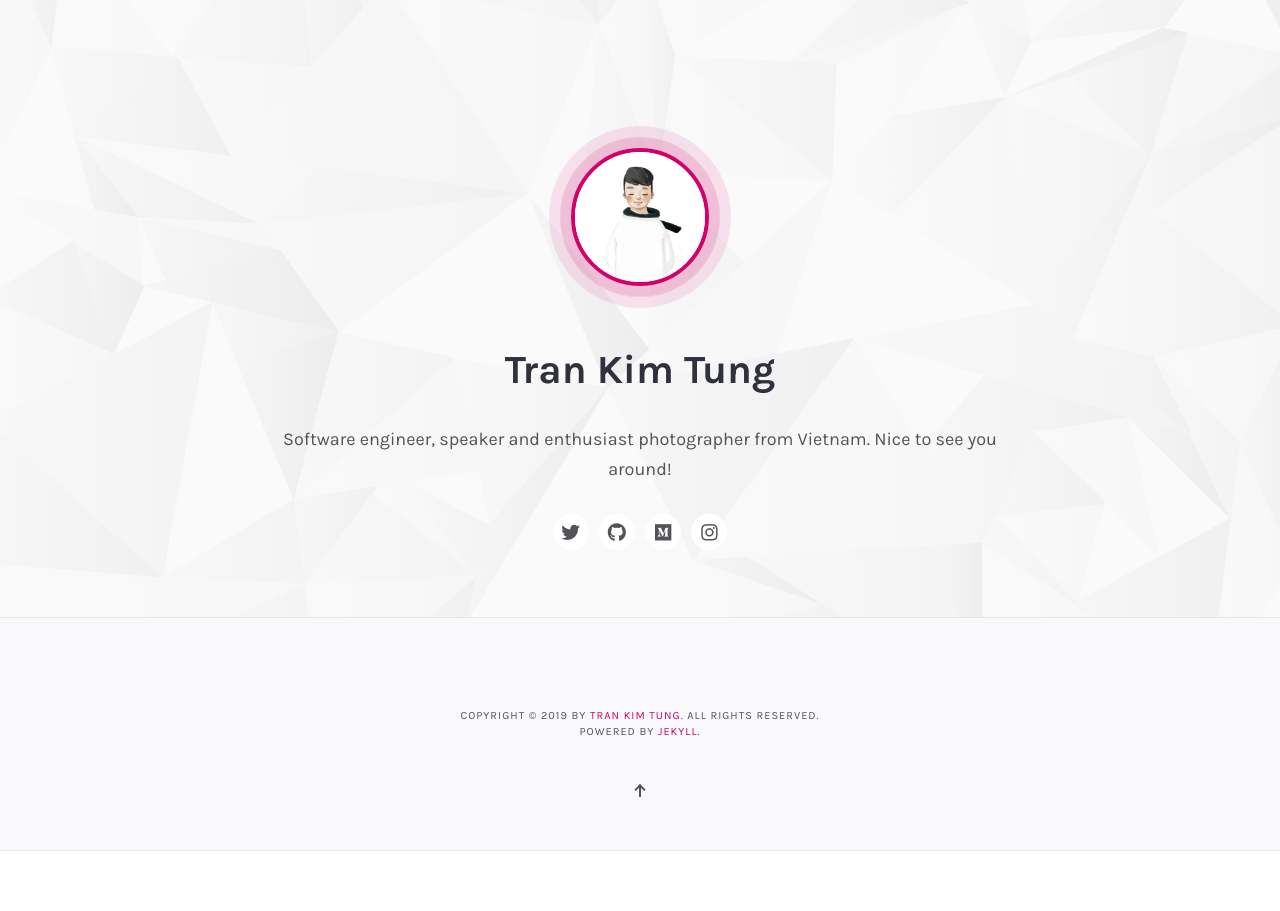
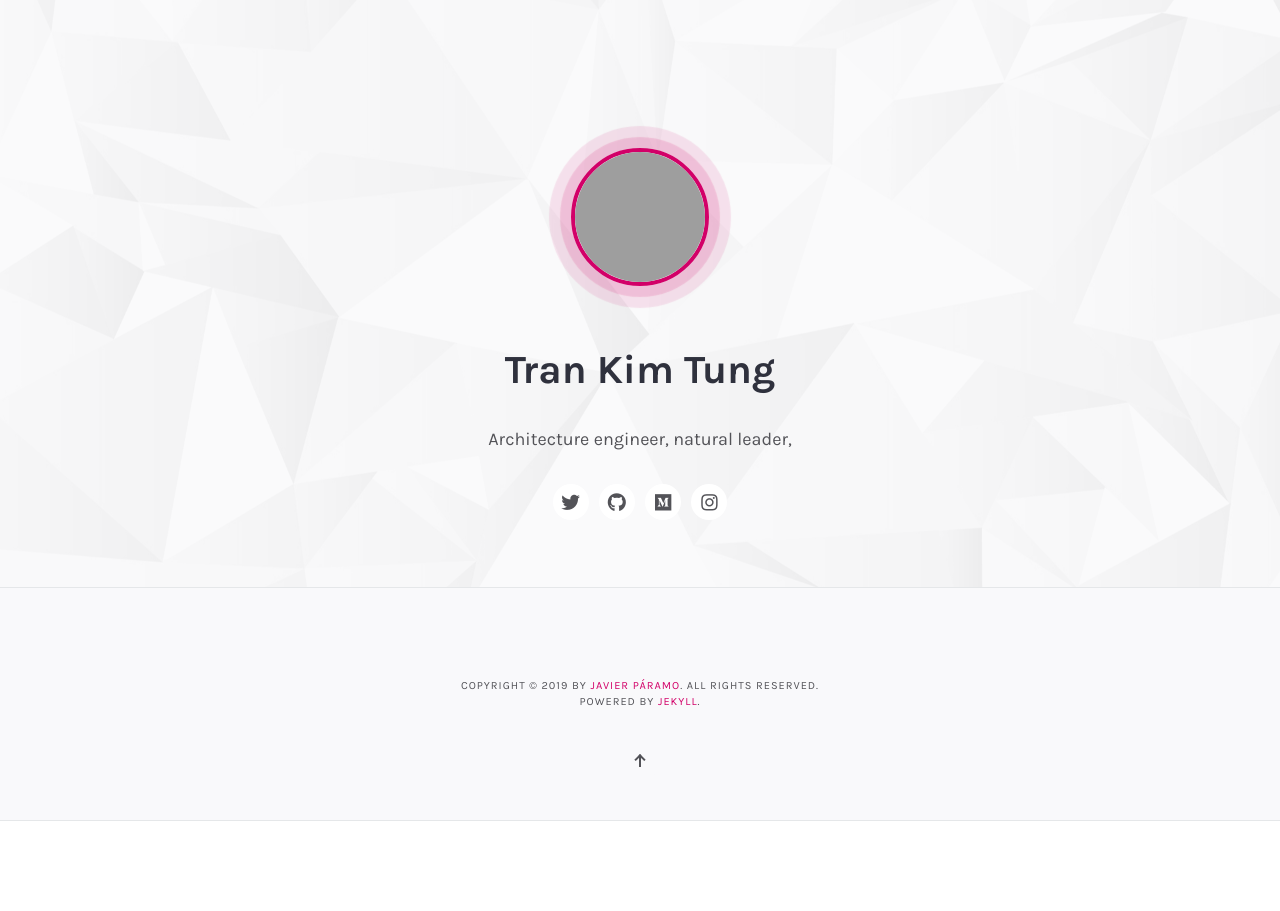
Before and after one commit to javparamo/javparamo.github.io, a Jekyll site: the page built from index.html, in a window 1280 px wide. Built offline with Jekyll 4.4.1, drawn with Linux system fonts in a browser that asks for light colours; some web fonts are replaced; the list of posts is cut into pages by our own code.

Commit message:
Update _config.yml

```diff
--- a/_config.yml
+++ b/_config.yml
@@ -1,5 +1,5 @@
 # Site setings
-name: 'Tran Kim Tung'
+name: 'Javier Páramo'
 description: ''
 meta_description: ''
 logo: 'assets/images/logo.png'
@@ -15,9 +15,9 @@ ga_analytics: UA-134158130-1
 # Author
 author:
   name: 'Tran Kim Tung'
-  image: 'avatar.jpg'
+  image: 'https://scontent-atl3-1.cdninstagram.com/vp/47b7b84c24c40f6497f8dd310b9c3ad6/5D1E6D65/t51.2885-19/39301484_2214133461961549_2025694498792669184_n.jpg?_nc_ht=scontent-atl3-1.cdninstagram.com'
   greetings: "Tran Kim Tung"
-  description: "Software engineer, speaker and enthusiast photographer from Vietnam. Nice to see you around!"
+  description: "Architecture engineer, natural leader, "
   bio: ''
 
 # Contact form setings
```
